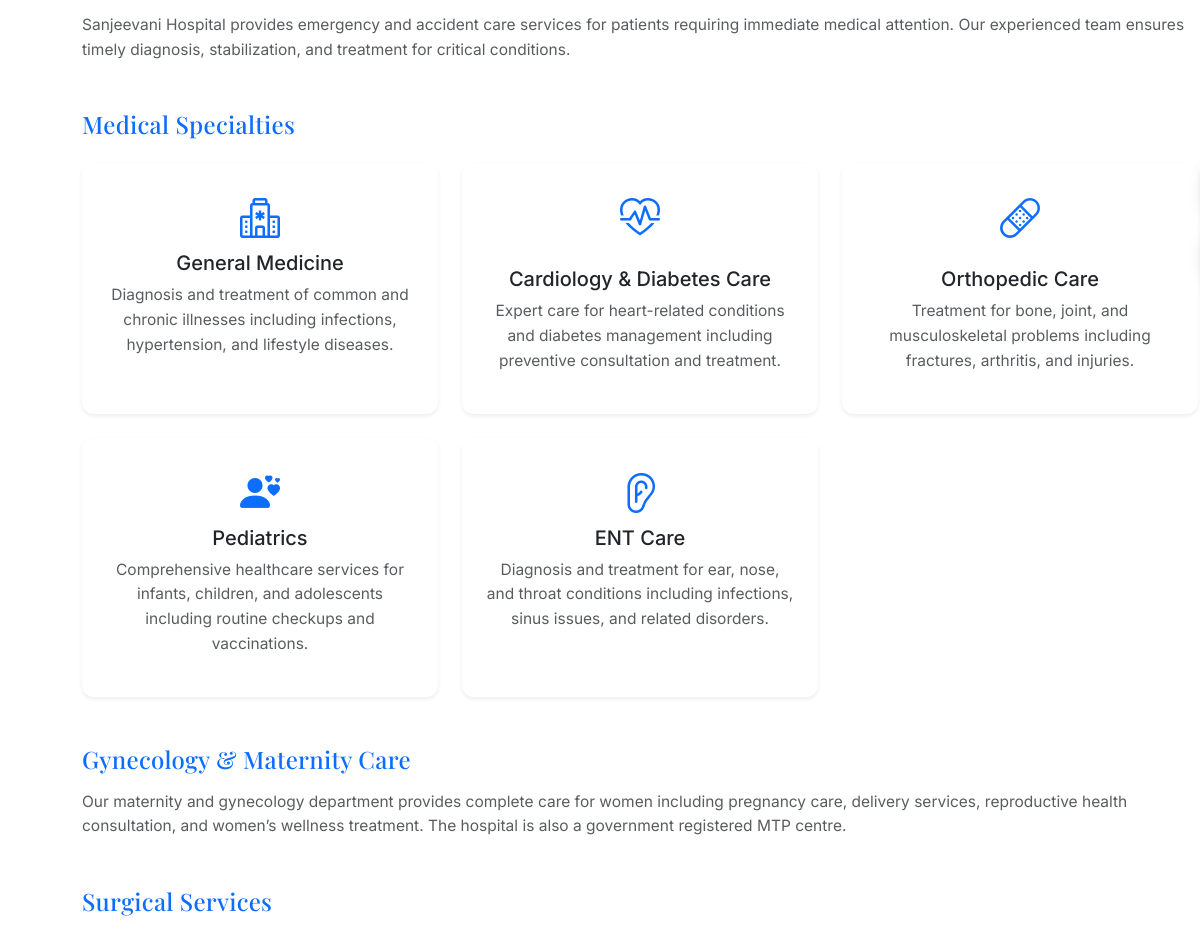
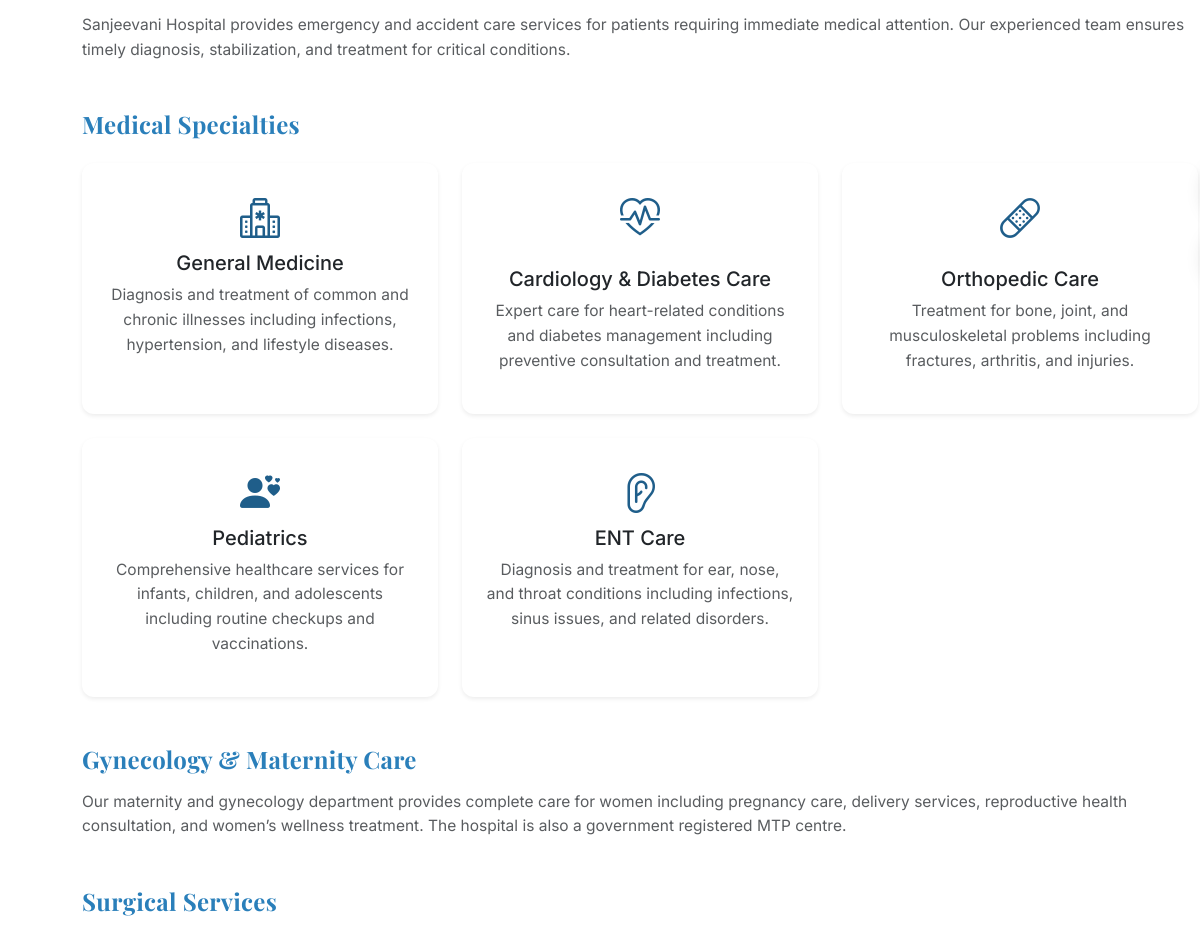
Before and after one commit to tanushree2319/sanjeevani-hospital, a website: page services.html in a window 1280 px wide. Shown: the part 502-1431 px from the top of the page, 0-1200 px from the left. Drawn offline with nearby package versions, Linux system fonts and the light colour scheme.

Commit message:
Updated service section

```diff
--- a/services.html
+++ b/services.html
@@ -114,7 +114,7 @@
 
     <!-- Emergency Care -->
     <div class="mb-5">
-      <h3 class="text-primary mb-3">Emergency & Accident Care</h3>
+      <h3 class="doc-text-primary mb-3">Emergency & Accident Care</h3>
       <p class="text-muted">
         Sanjeevani Hospital provides emergency and accident care services for patients requiring immediate medical attention.
         Our experienced team ensures timely diagnosis, stabilization, and treatment for critical conditions.
@@ -123,7 +123,7 @@
 
     <!-- Medical Specialties -->
     <div class="mb-5">
-      <h3 class="text-primary mb-4">Medical Specialties</h3>
+      <h3 class="doc-text-primary mb-4">Medical Specialties</h3>
 
       <div class="row g-4">
 
@@ -131,7 +131,7 @@
           <div class="card service-card border-0 shadow-sm h-100 text-center p-4">
 
             <div class="service-icon">
-              <i class="bi bi-hospital"></i>
+              <i class="bi bi-hospital section-subtitle"></i>
             </div>
             <h5>General Medicine</h5>
             <p class="text-muted">
@@ -144,7 +144,7 @@
           <div class="card service-card border-0 shadow-sm h-100 text-center p-4">
 
             <div class="service-icon">
-              <i class="bi bi-heart-pulse"></i>
+              <i class="bi bi-heart-pulse section-subtitle"></i>
             </div>
 
             <h5 class="mt-3">Cardiology & Diabetes Care</h5>
@@ -160,7 +160,7 @@
           <div class="card service-card border-0 shadow-sm h-100 text-center p-4">
 
             <div class="service-icon">
-              <i class="bi bi-bandaid"></i>
+              <i class="bi bi-bandaid section-subtitle"></i>
             </div>
 
             <h5 class="mt-3">Orthopedic Care</h5>
@@ -175,7 +175,7 @@
           <div class="card service-card border-0 shadow-sm h-100 text-center p-4">
 
             <div class="service-icon">
-              <i class="bi bi-person-hearts"></i>
+              <i class="bi bi-person-hearts section-subtitle"></i>
             </div>
             <h5>Pediatrics</h5>
             <p class="text-muted">
@@ -188,7 +188,7 @@
           <div class="card service-card border-0 shadow-sm h-100 text-center p-4">
 
             <div class="service-icon">
-              <i class="bi bi-ear"></i>
+              <i class="bi bi-ear section-subtitle"></i>
             </div>
             <h5>ENT Care</h5>
             <p class="text-muted">
@@ -202,7 +202,7 @@
 
     <!-- Women's Health -->
     <div class="mb-5">
-      <h3 class="text-primary mb-3">Gynecology & Maternity Care</h3>
+      <h3 class="doc-text-primary mb-3">Gynecology & Maternity Care</h3>
       <p class="text-muted">
         Our maternity and gynecology department provides complete care for women including pregnancy care,
         delivery services, reproductive health consultation, and women’s wellness treatment.
@@ -212,7 +212,7 @@
 
     <!-- Surgical Services -->
     <div class="mb-5">
-      <h3 class="text-primary mb-3">Surgical Services</h3>
+      <h3 class="doc-text-primary mb-3">Surgical Services</h3>
       <p class="text-muted">
         Sanjeevani Hospital offers surgical treatment for a variety of medical conditions with the support of experienced surgeons and anesthesiologists.
         Our surgical services include general surgery, ENT surgery, and specialized procedures when required.
@@ -221,7 +221,7 @@
 
     <!-- Facilities -->
     <div class="mb-5">
-      <h3 class="text-primary mb-3">Hospital Facilities</h3>
+      <h3 class="doc-text-primary mb-3">Hospital Facilities</h3>
       <ul class="text-muted">
         <li>Emergency & Accident Care Centre</li>
         <li>Multispeciality Consultation</li>
```
